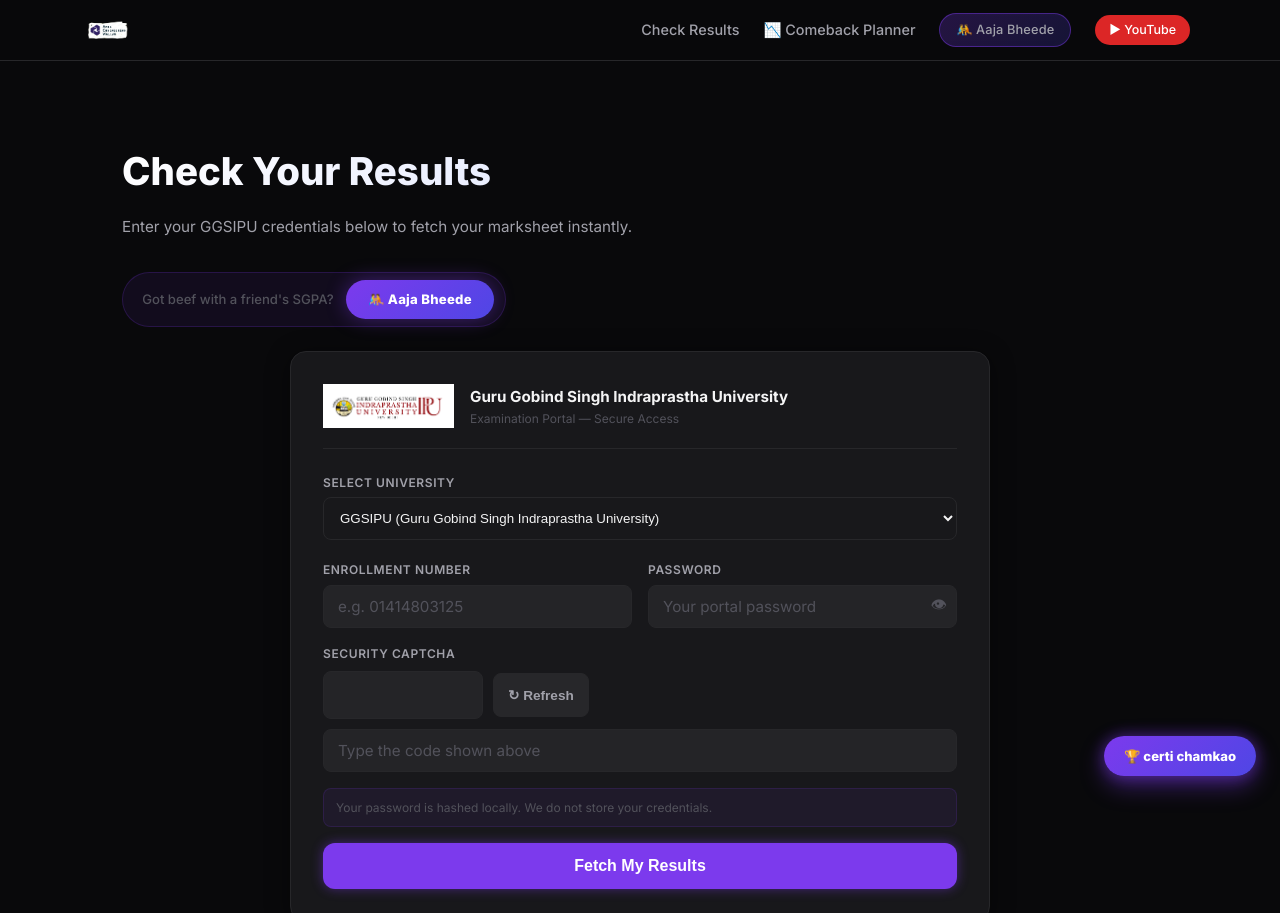
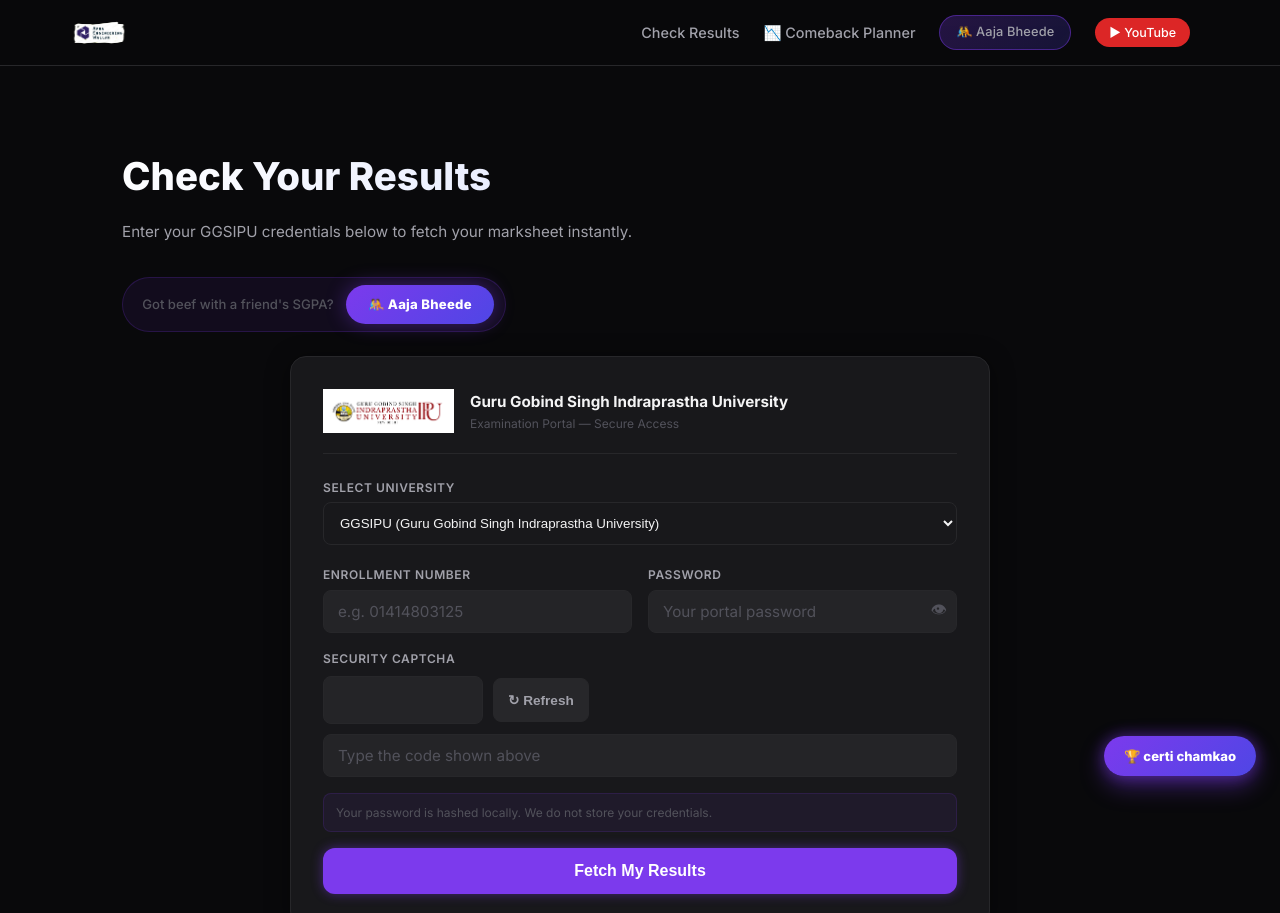
Before and after one commit to parthsikri/ggsipu-rgpv-result, a website: page index.html in a window 1280 px wide. Shown: the top 913 px of the page. Drawn offline with nearby package versions, Linux system fonts and the light colour scheme; no server answers; a web font is replaced by a local one.

Commit message:
style: make nav logo even bigger at 58px and push it further left

```diff
--- a/style.css
+++ b/style.css
@@ -67,16 +67,16 @@ a:hover { color: var(--indigo-300); }
   background: rgba(9,9,11,.85);
   backdrop-filter: blur(20px);
   border-bottom: 1px solid var(--border);
-  padding: 0 1rem;
+  padding: 0 0.75rem;
 }
 .nav-inner {
   max-width: 1100px; margin: 0 auto;
   display: flex; align-items: center;
   justify-content: space-between;
-  height: 60px;
+  height: 65px; /* slightly taller to fit larger logo perfectly */
 }
-.nav-brand { display: flex; align-items: center; margin-left: -5px; }
-.brand-logo { height: 46px; width: auto; object-fit: contain; }
+.nav-brand { display: flex; align-items: center; margin-left: -20px; }
+.brand-logo { height: 58px; width: auto; object-fit: contain; }
 .nav-links { display: flex; align-items: center; gap: 1.5rem; font-size: .9rem; }
 .nav-links a { color: var(--text-secondary); font-weight: 500; }
 .nav-links a:hover { color: var(--text-primary); }
```
